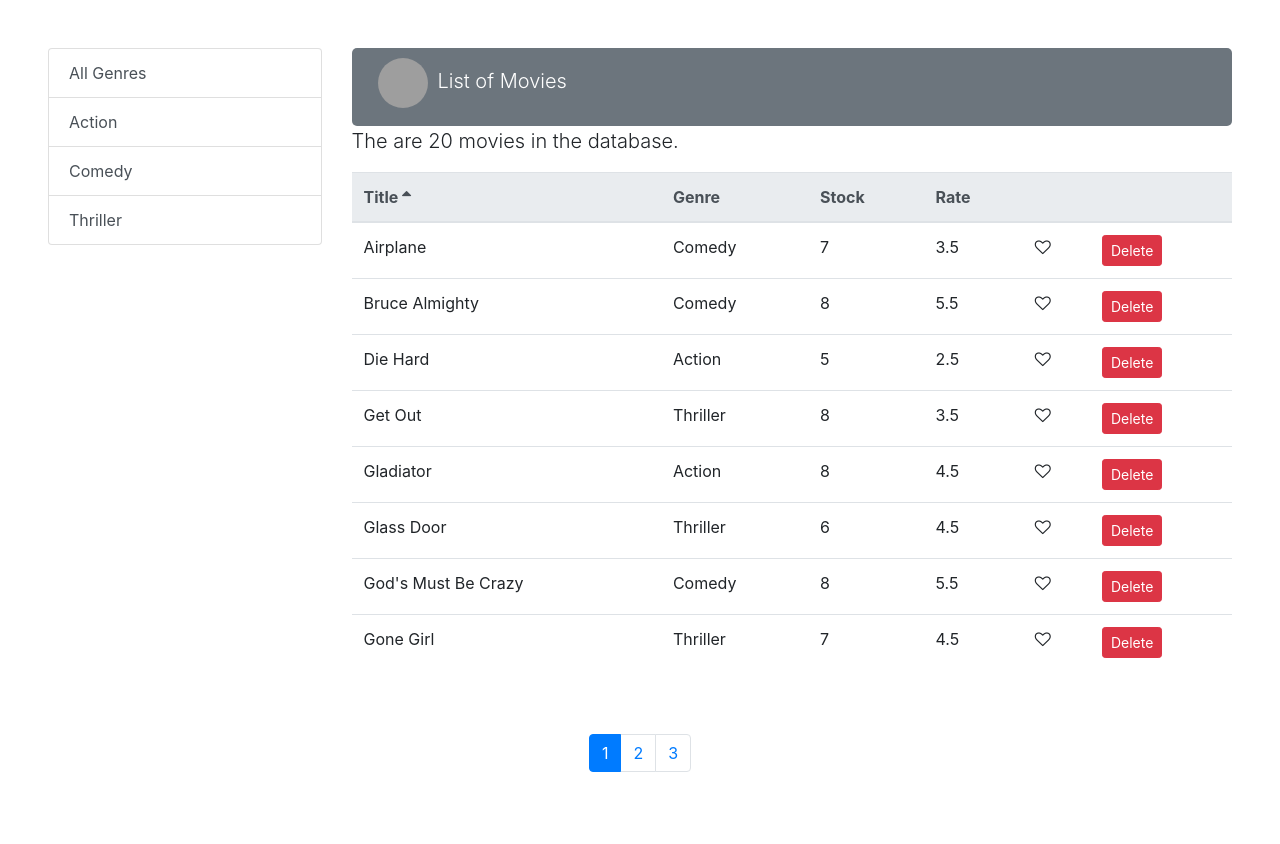
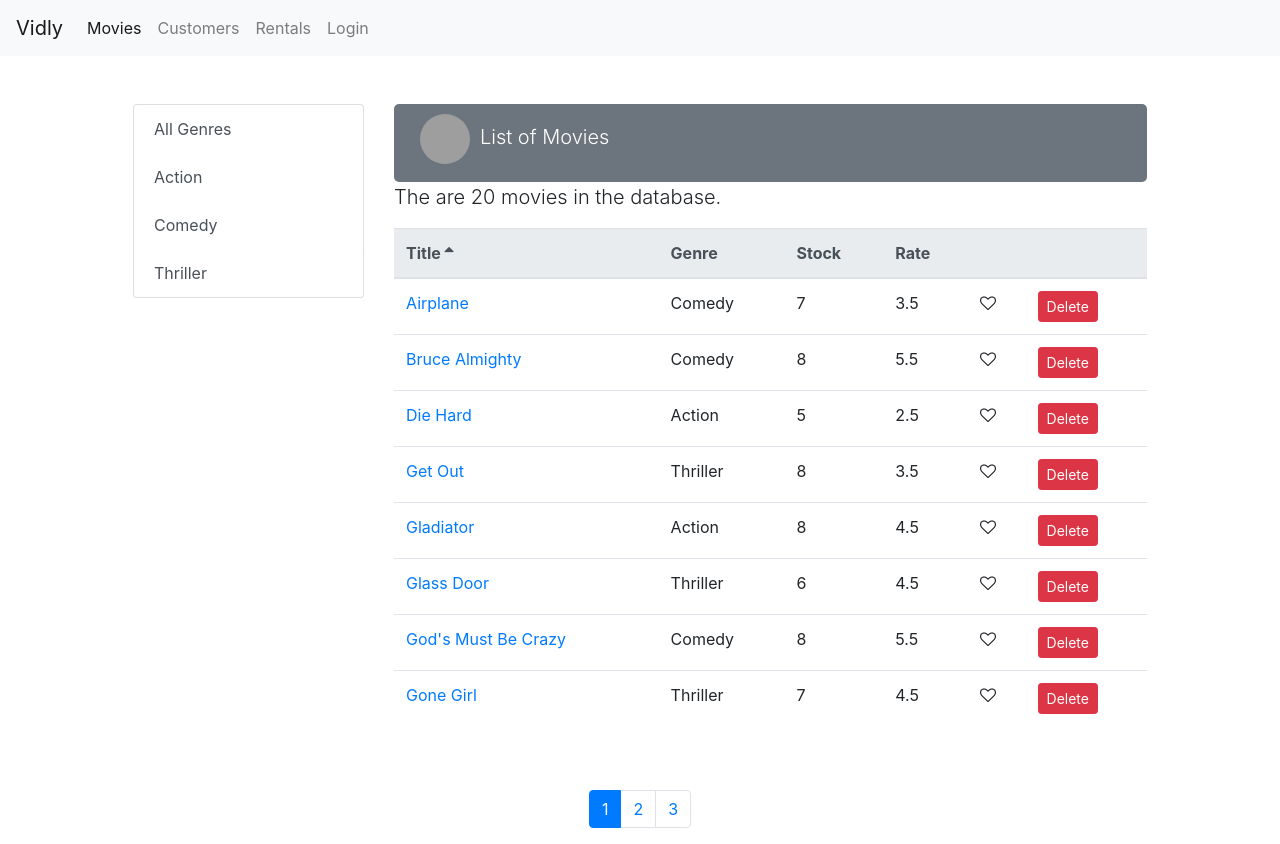
Before and after one commit to DPT-soliton/VidlyApp, a React (Create React App) app: page /movies in a window 1280 px wide. Before the commit the page ends 800 px from the top, so only its background shows below. Built offline with nearby package versions, Linux system fonts and the light colour scheme; grey boxes are pictures that could not be loaded.

Commit message:
add routing

```diff
--- a/package.json
+++ b/package.json
@@ -12,6 +12,7 @@
     "prop-types": "^15.7.2",
     "react": "^17.0.2",
     "react-dom": "^17.0.2",
+    "react-router-dom": "^5.2.0",
     "react-scripts": "4.0.3",
     "web-vitals": "^1.1.1"
   },
--- a/public/index.html
+++ b/public/index.html
@@ -40,4 +40,8 @@
       To create a production bundle, use `npm run build` or `yarn build`.
     -->
   </body>
+    <link rel="stylesheet" href="https://maxcdn.bootstrapcdn.com/bootstrap/4.1.0/css/bootstrap.min.css">
+    <script src="https://ajax.googleapis.com/ajax/libs/jquery/3.3.1/jquery.min.js"></script>
+    <script src="https://cdnjs.cloudflare.com/ajax/libs/popper.js/1.14.0/umd/popper.min.js"></script>
+    <script src="https://maxcdn.bootstrapcdn.com/bootstrap/4.1.0/js/bootstrap.min.js"></script>
 </html>
--- a/src/App.js
+++ b/src/App.js
@@ -1,39 +1,32 @@
-// import logo from "./logo.svg";
+import React from "react";
+import { Switch, Route, Redirect } from "react-router-dom";
+import Movies from "./components/movies";
+import NavBar from "./components/common/navBar";
+import Customers from "./components/customers";
+import Rentals from "./components/rentals";
+import NotFound from "./components/notFound";
+import MovieForm from "./components/movieForm";
+import Login from "./components/loginForm";
 import "./App.css";
-import { getMovies } from "./services/fakeMovieService";
 
 function App() {
-  const movie = getMovies();
-  console.log(movie);
-
   return (
-    <main className="container container-fluid py-5">
-      <h1 className="display-4">React Table</h1>
-      <table className="table">
-        <thead>
-          <tr>
-            <th scope="col">Title</th>
-            <th scope="col">Genre</th>
-            <th scope="col">Stock</th>
-            <th scope="col">Rate</th>
-            <th scope="col"></th>
-          </tr>
-        </thead>
-        <tbody>
-          {movie.map((m) => (
-            <tr key={m._id}>
-              <td>{m.title}</td>
-              <td>{m.genre.name}</td>
-              <td>{m.numberInStock}</td>
-              <td>{m.dailyRentalRate}</td>
-              <td>
-                <button className="btn btn-danger btn-sm">Delete</button>
-              </td>
-            </tr>
-          ))}
-        </tbody>
-      </table>
-    </main>
+    /**Exact will only execute the exact matching path */ /**Switch will only execute the matching path */
+    <React.Fragment>
+      <NavBar />
+      <main className="container">
+        <Switch>
+          <Route path="/login" component={Login} />
+          <Route path="/movies/:id" component={MovieForm} />
+          <Route path="/movies" component={Movies} />
+          <Route path="/customers" component={Customers} />
+          <Route path="/rentals" component={Rentals} />
+          <Route path="/not-found" component={NotFound} />
+          <Redirect from="/" exact to="/movies" />
+          <Redirect to="/not-found" />
+        </Switch>
+      </main>
+    </React.Fragment>
   );
 }
 
--- /dev/null
+++ b/src/components/common/navBar.jsx
@@ -0,0 +1,41 @@
+import React from "react";
+import { NavLink, Link } from "react-router-dom";
+
+const NavBar = () => {
+  return (
+    <nav className="navbar navbar-expand-lg navbar-light bg-light">
+      <Link className="navbar-brand " href="# ">
+        Vidly
+      </Link>
+      <button
+        className="navbar-toggler"
+        type="button"
+        data-toggle="collapse"
+        data-target="#navbarNavAltMarkup"
+        aria-controls="navbarNavAltMarkup"
+        aria-expanded="false"
+        aria-label="Toggle navigation"
+      >
+        <span className="navbar-toggler-icon"></span>
+      </button>
+      <div className="collapse navbar-collapse" id="navbarNavAltMarkup">
+        <div className="navbar-nav">
+          <NavLink className="nav-item nav-link" to="/movies">
+            Movies
+          </NavLink>
+          <NavLink className="nav-item nav-link" to="/customers">
+            Customers
+          </NavLink>
+          <NavLink className="nav-item nav-link" to="/rentals">
+            Rentals
+          </NavLink>
+          <NavLink className="nav-item nav-link" to="/login">
+            Login
+          </NavLink>
+        </div>
+      </div>
+    </nav>
+  );
+};
+
+export default NavBar;
--- /dev/null
+++ b/src/components/customers.jsx
@@ -0,0 +1,11 @@
+import React from "react";
+
+const Customers = () => {
+  return (
+    <div>
+      <h1 className="my-2 py-2 display-4">Customers Page</h1>
+    </div>
+  );
+};
+
+export default Customers;
--- /dev/null
+++ b/src/components/loginForm.jsx
@@ -0,0 +1,15 @@
+import React, { Component } from "react";
+
+class Login extends Component {
+  state = {};
+  render() {
+    return (
+      <div className="text-center">
+        <h1 className="display-4">Login</h1>
+
+      </div>
+    );
+  }
+}
+
+export default Login;
--- /dev/null
+++ b/src/components/movieForm.jsx
@@ -0,0 +1,19 @@
+import React from "react";
+
+const MovieForm = ({ match, history }) => {
+  let movieImage = {
+    imageUrl: "https://picsum.photos/300",
+  };
+
+  return (
+    <div>
+      <img src={movieImage.imageUrl} alt="random images"></img>
+      <h1 className="display-4">Movie Details: {match.params.id}</h1>
+      <button className="btn btn-primary btn-lg" onClick={() => history.push("/movies")}>
+        Back to Movies
+      </button>
+    </div>
+  );
+};
+
+export default MovieForm;
--- a/src/components/moviesTable.jsx
+++ b/src/components/moviesTable.jsx
@@ -1,4 +1,5 @@
 import React, { Component } from "react";
+import { Link } from "react-router-dom";
 import TableHeader from "../components/common/tableHeader";
 import TableBody from "../components/common/tableBody";
 import Like from "../components/common/like";
@@ -6,7 +7,7 @@ import Like from "../components/common/like";
 class MoviesTable extends Component {
   /**Columns for Table Header component */
   columns = [
-    { path: "title", label: "Title" },
+    { path: "title", label: "Title", content: (movie) => <Link to={`/movies/${movie._id}`}>{movie.title}</Link> },
     { path: "genre.name", label: "Genre" },
     { path: "numberInStock", label: "Stock" },
     { path: "dailyRentalRate", label: "Rate" },
--- /dev/null
+++ b/src/components/notFound.jsx
@@ -0,0 +1,11 @@
+import React from "react";
+
+const NotFound = () => {
+  return (
+    <div>
+      <h1 className="display-4">Error 404</h1>
+    </div>
+  );
+};
+
+export default NotFound;
--- /dev/null
+++ b/src/components/rentals.jsx
@@ -0,0 +1,11 @@
+import React from "react";
+
+const Rentals = () => {
+  return (
+    <div>
+      <h1 className="my-2 py-2 display-4">Rentals</h1>
+    </div>
+  );
+};
+
+export default Rentals;
--- a/src/index.js
+++ b/src/index.js
@@ -1,19 +1,22 @@
 import React from "react";
 import ReactDOM from "react-dom";
 import "./index.css";
-// import App from "./App";
+import { BrowserRouter } from "react-router-dom";
+import App from "./App";
 
 import reportWebVitals from "./reportWebVitals";
 import "bootstrap/dist/css/bootstrap.css";
 import "font-awesome/css/font-awesome.css";
-import Movies from "./components/movies";
-
+// import Movies from "./components/movies";
 
 ReactDOM.render(
-  <React.StrictMode>
-    {/* <App /> */}
-    <Movies />
-  </React.StrictMode>,
+  /**BrowserRouter Objects wraps browser history and pass it to the entire
+   * component tree, any mamber in the component tree will git the history object.
+   */
+  <BrowserRouter>
+    <App />
+    {/* <Movies /> */}
+  </BrowserRouter>,
   document.getElementById("root")
 );
 
```
Also changed, not shown: 1 other file (tests, documents, lock files or other folders).
